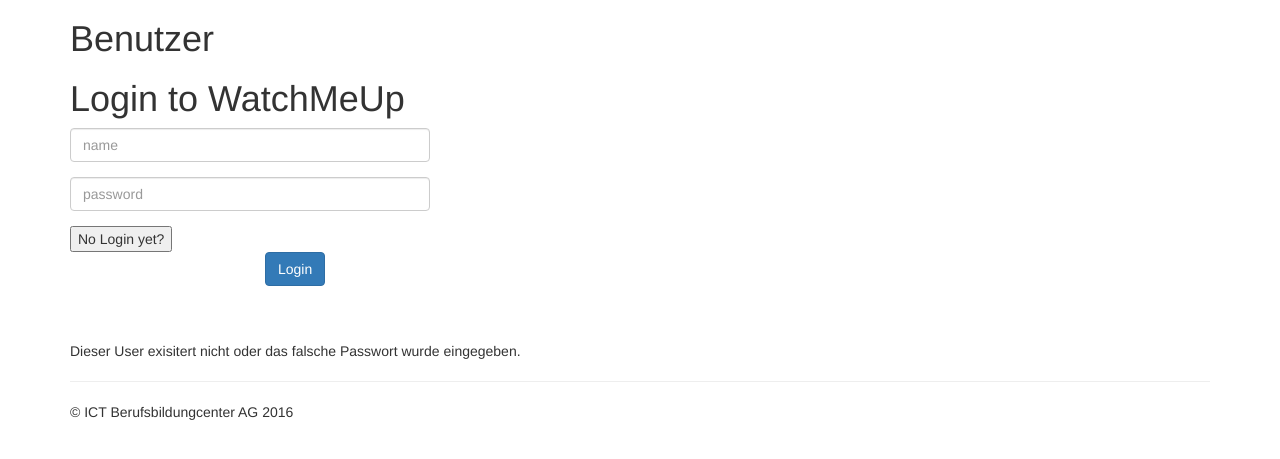
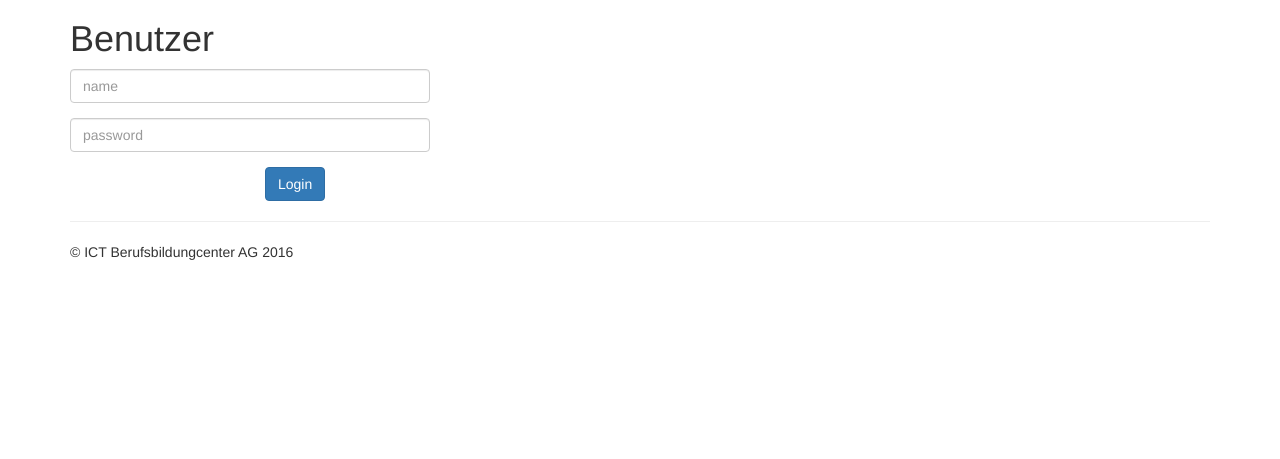
Before and after one commit to Samangie/Bilder-Datenbank, a PHP site: page /access in a window 1280 px wide. Shown: the part 51-510 px from the top of the page. Run offline with PHP 8.4, Linux system fonts and the light colour scheme; data that the repository does not hold is empty; some libraries are stand-ins or nearby versions.

Commit message:
Small changes on the access modul

```diff
--- a/controller/AccessController.php
+++ b/controller/AccessController.php
@@ -10,12 +10,9 @@ class AccessController
 {
     public function index()
     {
-        $userRepository = new AccessRepository();
-
         $view = new View('access_index');
         $view->title = 'Benutzer';
         $view->heading = 'Benutzer';
-        $view->users = $userRepository->readAll();
         $view->display();
     }
 
--- a/view/access_index.php
+++ b/view/access_index.php
@@ -1,7 +1,6 @@
 <div id="content">
     <div class="image-row">
         <div class="image-wrapper">
-            <h1 id="login">Login to WatchMeUp</h1>
 
             <?php
 
@@ -12,15 +11,11 @@
             }
             echo $form->text()->name('username')->placeholder('name')->type('text');
             echo $form->text()->name('password')->placeholder('password')->type('password');
-            echo "<input type=\"button\" value=\"No Login yet?\" onclick=\"window.location='/access/register';\">";
             echo $form->submit()->label('Login')->name('send');
 
             $form->end();
 
             ?>
-            <br/>
-            <br/>
-            <p class="warning">Dieser User exisitert nicht oder das falsche Passwort wurde eingegeben.</p>
         </div>
     </div>
 </div>
```
